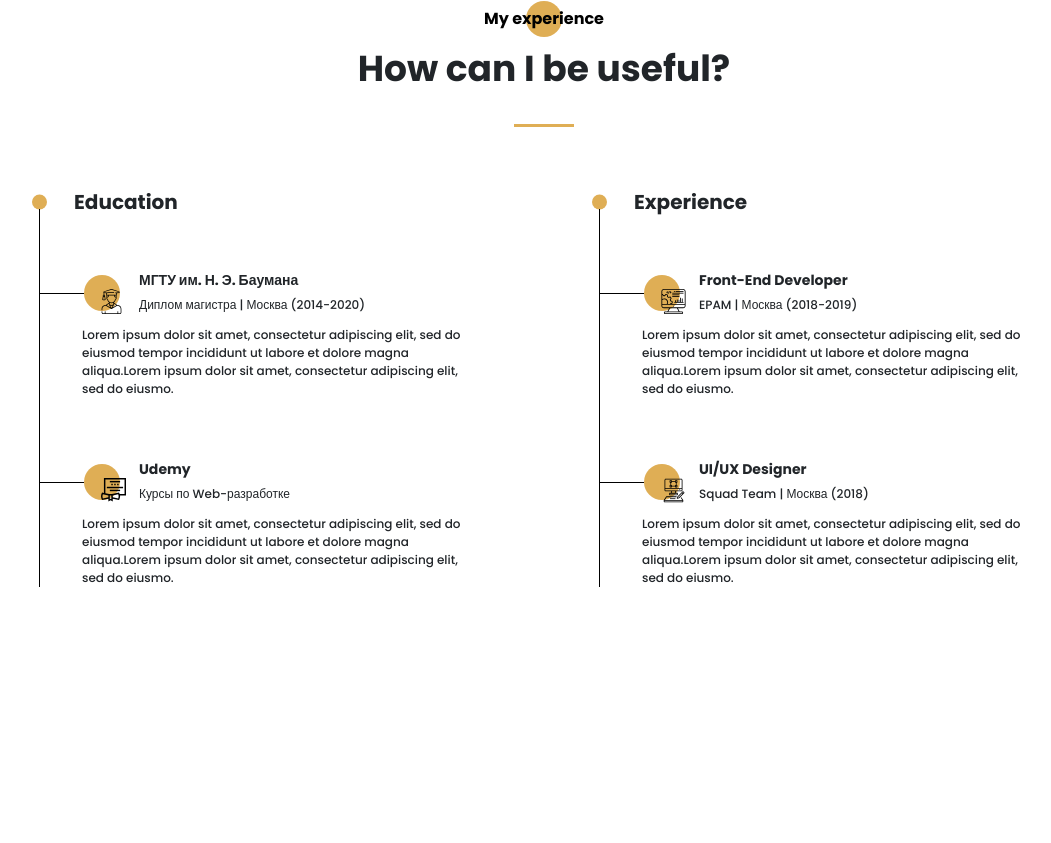
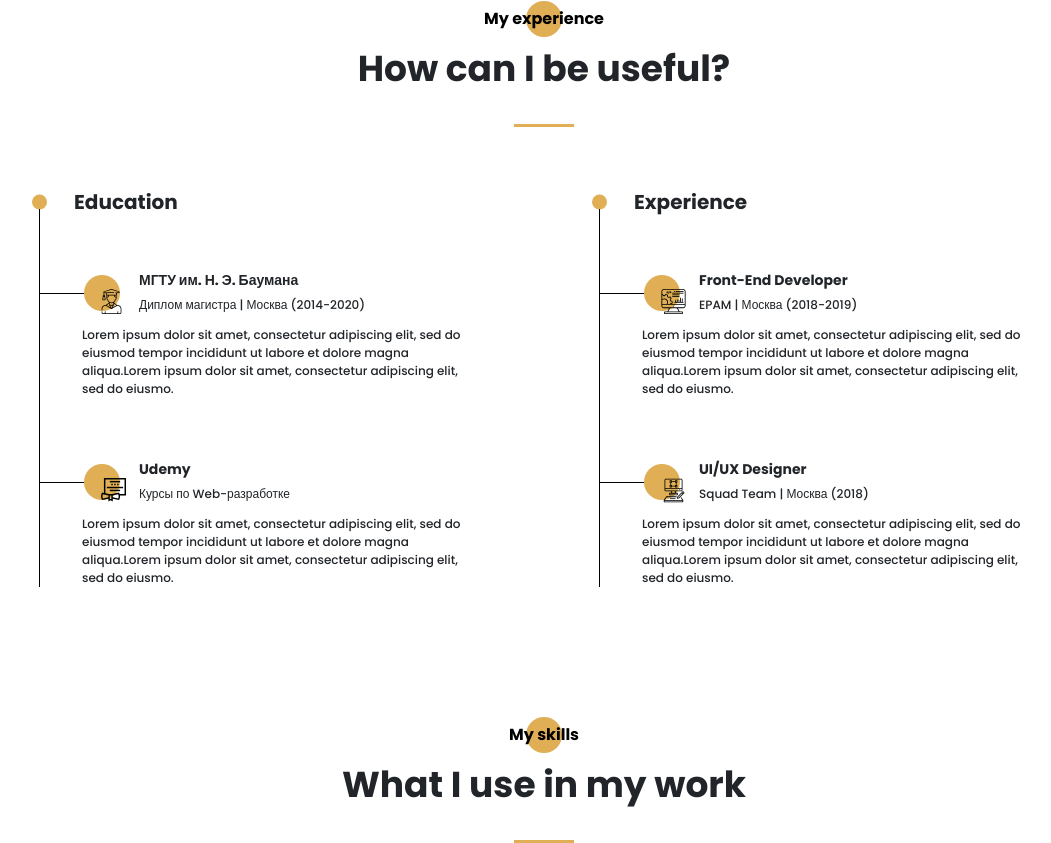
Before and after one commit to aquamarineru/Portfolio, a website: page src/index.html in a window 1280 px wide. Shown: the part 1633-2476 px from the top of the page, without its empty margins (96-1147 px from the left). Before the commit the page ends 2236 px from the top, so only its background shows below. Drawn offline with nearby package versions, Linux system fonts and the light colour scheme; files that its build step writes are made by us from their sources.

Commit message:
section3

```diff
--- a/src/index.html
+++ b/src/index.html
@@ -239,6 +239,14 @@
             </div>
         </div>
     </section>
+    <section class="skills">
+        <div class="container">
+            <h2 class="title title_fz16 resume__title">My skills</h2>
+            <div class="title title_fz36 resume__subtitle">What I use in my work</div>
+            <div class="divider"></div>
+
+        </div>
+    </section>
 
     <script src="js/script.js"></script>
 </body>
--- /dev/null
+++ b/src/sass/blocks/_skills.scss
@@ -0,0 +1,3 @@
+.skills {
+    padding-top: 120px;
+}
--- a/src/sass/style.scss
+++ b/src/sass/style.scss
@@ -28,3 +28,4 @@
 @import 'blocks/menu';
 @import 'blocks/about';
 @import 'blocks/resume';
+@import 'blocks/skills';
```
Also changed, not shown: dist/css/style.min.css, dist/index.html.
